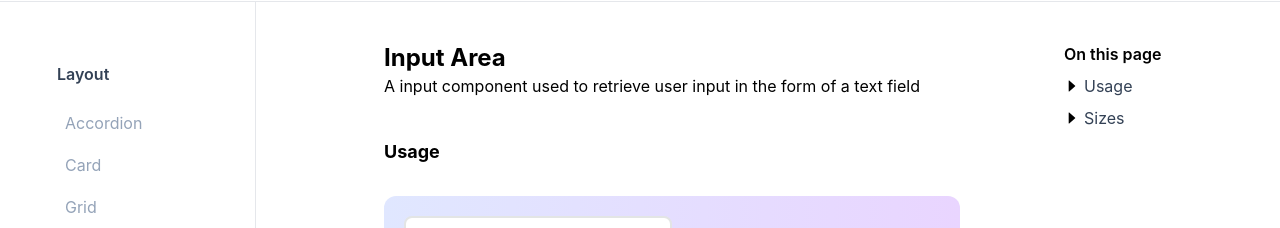
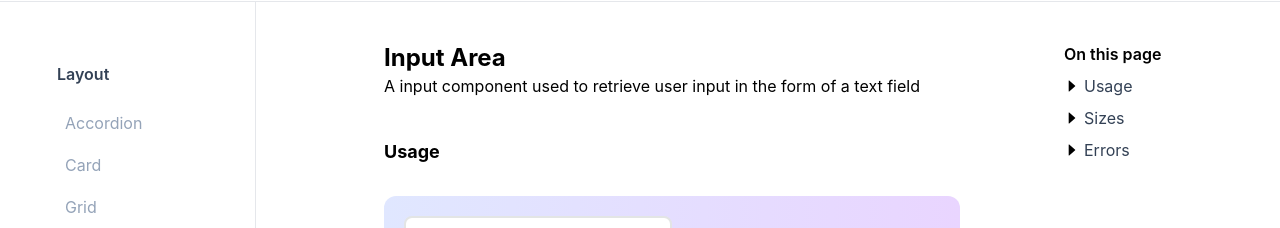
Before and after one commit to elijahnikov/ui, a Next.js app: page /input-area in a window 1280 px wide. Shown: the part 62-290 px from the top of the page. Built offline with nearby package versions, Linux system fonts and the light colour scheme; a web font is replaced by a local one.

Commit message:
add errors to menu map in input area

```diff
--- a/src/maps/component/inputArea.ts
+++ b/src/maps/component/inputArea.ts
@@ -8,6 +8,10 @@ export const inputAreaMenuMap: MenuMap[] = [
     {
         label: "Sizes",
         href: "#sizes",
+    },
+    {
+        label: "Errors",
+        href: "#errors",
     },
 ];
 
```
